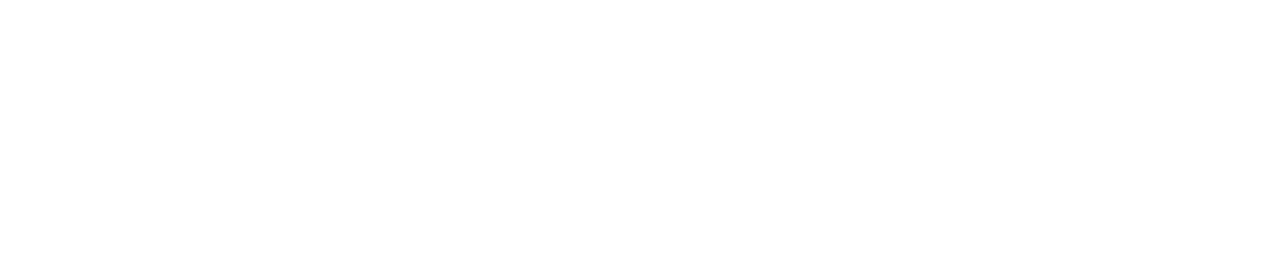
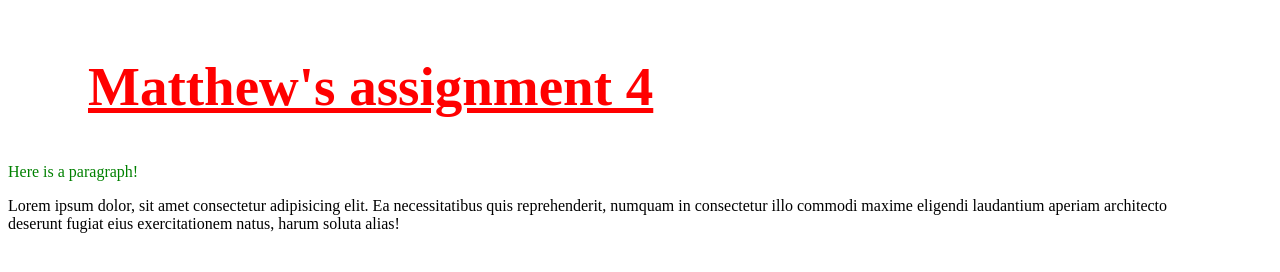
Before and after one commit to KC-LC101-June-22/js-assignment-4-html-me-something-matthewdtemple, a website: page index.html in a window 1280 px wide. Drawn offline with Linux system fonts and the light colour scheme.

Commit message:
html section1

```diff
--- a/index.html
+++ b/index.html
@@ -2,8 +2,14 @@
 
 <html>
    <head>
-      <title></title>
+      <title>Assignment 4</title>
+      <link rel="stylesheet" type="text/css" href="styles.css"/>
+
    </head>
 
-   <body></body>
+   <body>
+      <h1 id="mainHeading">Matthew's assignment 4</h1>
+      <p id="testP" class="funParagraph">Here is a paragraph!</p>
+      <p2> Lorem ipsum dolor, sit amet consectetur adipisicing elit. Ea necessitatibus quis reprehenderit, numquam in consectetur illo commodi maxime eligendi laudantium aperiam architecto deserunt fugiat eius exercitationem natus, harum soluta alias!</p2>
+   </body>
 </html>
--- a/styles.css
+++ b/styles.css
@@ -1 +1,20 @@
-/* Write your CSS here! */
+body {
+    margin: 8px;
+    display: block;
+    margin-right: 100px;
+}
+
+
+#mainHeading {
+    text-decoration: underline;
+    margin-top: 55px;
+    margin-bottom: 45px;
+    margin-right: 80px;
+    margin-left: 80px;
+    font-size: 55px;
+    color: red;
+  }
+
+  .funParagraph {
+    color: green;
+  }
```
